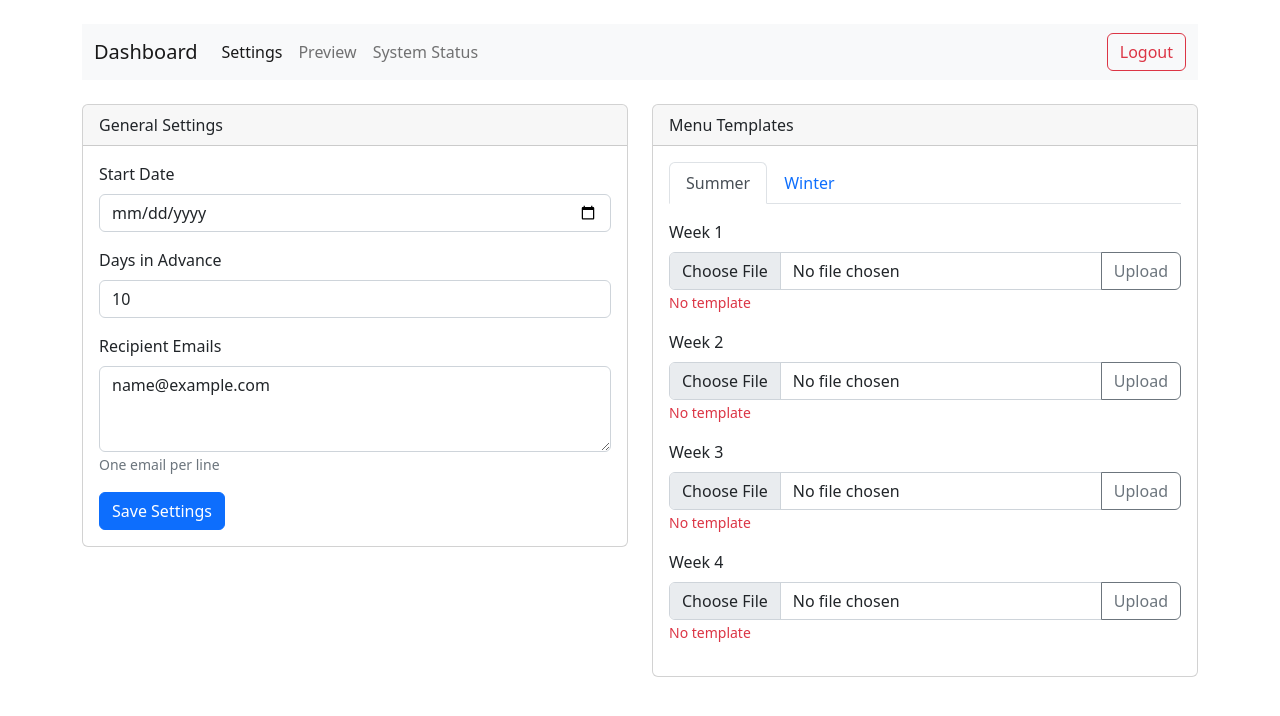
After one commit to Kramfitt/holly_menus, a Flask app: template app/templates/settings.html in a window 1280 px wide. The commit adds this page. Shown: the top 716 px of the page. Run offline with Flask 3, Linux system fonts and the light colour scheme; the template is opened without the code that fills it: most values are stand-ins (such as "Sample title", 1, 10 or a date in 2020); parts of the project's set-up code (start-up, migrations or seed data) failed here and were passed over; some libraries are stand-ins or nearby versions.

```diff
--- /dev/null
+++ b/app/templates/settings.html
@@ -0,0 +1,187 @@
+<!DOCTYPE html>
+<html>
+<head>
+    <title>Settings - Dashboard</title>
+    <link rel="stylesheet" href="https://cdn.jsdelivr.net/npm/bootstrap@5.2.3/dist/css/bootstrap.min.css">
+</head>
+<body>
+    <div class="container mt-4">
+        <nav class="navbar navbar-expand-lg navbar-light bg-light mb-4">
+            <div class="container-fluid">
+                <a class="navbar-brand" href="/">Dashboard</a>
+                <div class="collapse navbar-collapse">
+                    <ul class="navbar-nav me-auto">
+                        <li class="nav-item">
+                            <a class="nav-link active" href="/settings">Settings</a>
+                        </li>
+                        <li class="nav-item">
+                            <a class="nav-link" href="/preview">Preview</a>
+                        </li>
+                        <li class="nav-item">
+                            <a class="nav-link" href="/status">System Status</a>
+                        </li>
+                    </ul>
+                    <div class="d-flex">
+                        <a href="/logout" class="btn btn-outline-danger">Logout</a>
+                    </div>
+                </div>
+            </div>
+        </nav>
+
+        {% if error %}
+        <div class="alert alert-danger" role="alert">
+            {{ error }}
+        </div>
+        {% endif %}
+
+        <div class="row">
+            <div class="col-md-6">
+                <div class="card mb-4">
+                    <div class="card-header">General Settings</div>
+                    <div class="card-body">
+                        <form id="settingsForm">
+                            <div class="mb-3">
+                                <label class="form-label">Start Date</label>
+                                <input type="date" class="form-control" name="start_date"
+                                       value="{{ settings.start_date if settings else '' }}">
+                            </div>
+                            <div class="mb-3">
+                                <label class="form-label">Days in Advance</label>
+                                <input type="number" class="form-control" name="days_in_advance"
+                                       value="{{ settings.days_in_advance if settings else '4' }}">
+                            </div>
+                            <div class="mb-3">
+                                <label class="form-label">Recipient Emails</label>
+                                <textarea class="form-control" name="recipient_emails" rows="3"
+                                >{{ settings.recipient_emails|join('\n') if settings and settings.recipient_emails else '' }}</textarea>
+                                <small class="text-muted">One email per line</small>
+                            </div>
+                            <button type="submit" class="btn btn-primary">Save Settings</button>
+                        </form>
+                    </div>
+                </div>
+            </div>
+
+            <div class="col-md-6">
+                <div class="card mb-4">
+                    <div class="card-header">Menu Templates</div>
+                    <div class="card-body">
+                        <ul class="nav nav-tabs" role="tablist">
+                            <li class="nav-item">
+                                <a class="nav-link active" data-bs-toggle="tab" href="#summer">Summer</a>
+                            </li>
+                            <li class="nav-item">
+                                <a class="nav-link" data-bs-toggle="tab" href="#winter">Winter</a>
+                            </li>
+                        </ul>
+
+                        <div class="tab-content mt-3">
+                            <div class="tab-pane fade show active" id="summer">
+                                {% for week in range(1, 5) %}
+                                <div class="mb-3">
+                                    <label class="form-label">Week {{ week }}</label>
+                                    <div class="input-group">
+                                        <input type="file" class="form-control"
+                                               data-season="summer" data-week="{{ week }}"
+                                               accept="image/*,application/pdf">
+                                        <button class="btn btn-outline-secondary upload-template" type="button"
+                                                data-season="summer" data-week="{{ week }}">Upload</button>
+                                    </div>
+                                    {% if menus.summer[week|string] %}
+                                    <small class="text-success">Template uploaded</small>
+                                    {% else %}
+                                    <small class="text-danger">No template</small>
+                                    {% endif %}
+                                </div>
+                                {% endfor %}
+                            </div>
+
+                            <div class="tab-pane fade" id="winter">
+                                {% for week in range(1, 5) %}
+                                <div class="mb-3">
+                                    <label class="form-label">Week {{ week }}</label>
+                                    <div class="input-group">
+                                        <input type="file" class="form-control"
+                                               data-season="winter" data-week="{{ week }}"
+                                               accept="image/*,application/pdf">
+                                        <button class="btn btn-outline-secondary upload-template" type="button"
+                                                data-season="winter" data-week="{{ week }}">Upload</button>
+                                    </div>
+                                    {% if menus.winter[week|string] %}
+                                    <small class="text-success">Template uploaded</small>
+                                    {% else %}
+                                    <small class="text-danger">No template</small>
+                                    {% endif %}
+                                </div>
+                                {% endfor %}
+                            </div>
+                        </div>
+                    </div>
+                </div>
+            </div>
+        </div>
+    </div>
+
+    <script src="https://code.jquery.com/jquery-3.6.0.min.js"></script>
+    <script src="https://cdn.jsdelivr.net/npm/bootstrap@5.2.3/dist/js/bootstrap.bundle.min.js"></script>
+    <script>
+        $(document).ready(function() {
+            // Settings form submission
+            $('#settingsForm').on('submit', function(e) {
+                e.preventDefault();
+
+                const formData = {
+                    start_date: $('input[name="start_date"]').val(),
+                    days_in_advance: parseInt($('input[name="days_in_advance"]').val()),
+                    recipient_emails: $('textarea[name="recipient_emails"]').val().split('\n').filter(Boolean)
+                };
+
+                $.ajax({
+                    url: '/api/settings',
+                    type: 'POST',
+                    contentType: 'application/json',
+                    data: JSON.stringify(formData),
+                    success: function(response) {
+                        alert('Settings saved successfully!');
+                    },
+                    error: function(xhr, status, error) {
+                        alert('Error saving settings: ' + (xhr.responseJSON?.error || error));
+                    }
+                });
+            });
+
+            // Template upload
+            $('.upload-template').click(function() {
+                const season = $(this).data('season');
+                const week = $(this).data('week');
+                const fileInput = $(`input[data-season="${season}"][data-week="${week}"]`)[0];
+
+                if (!fileInput.files.length) {
+                    alert('Please select a file first');
+                    return;
+                }
+
+                const formData = new FormData();
+                formData.append('template', fileInput.files[0]);
+                formData.append('season', season);
+                formData.append('week', week);
+
+                $.ajax({
+                    url: '/api/template',
+                    type: 'POST',
+                    data: formData,
+                    processData: false,
+                    contentType: false,
+                    success: function(response) {
+                        alert('Template uploaded successfully!');
+                        location.reload();
+                    },
+                    error: function(xhr, status, error) {
+                        alert('Error uploading template: ' + (xhr.responseJSON?.error || error));
+                    }
+                });
+            });
+        });
+    </script>
+</body>
+</html>
--- a/wsgi.py
+++ b/wsgi.py
@@ -45,5 +45,5 @@ def health_check():
         }
     })
 
-if __name__ == '__main__':
+if __name__ == "__main__":
     app.run()
```
Also changed, not shown: app/routes/main.py (+42 -0 lines), app/templates/index.html (+11 -6 lines), app/templates/status.html (added, +109 -0 lines), 1 other file.
